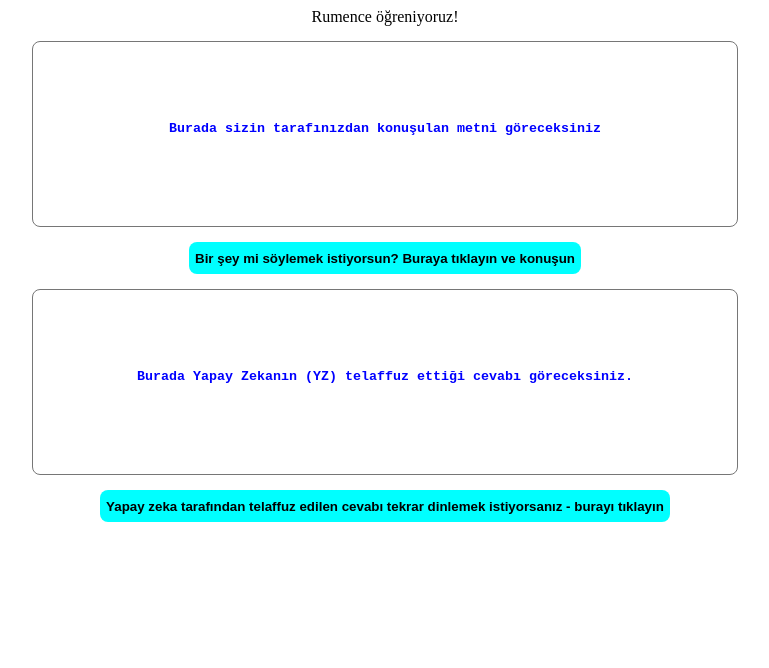
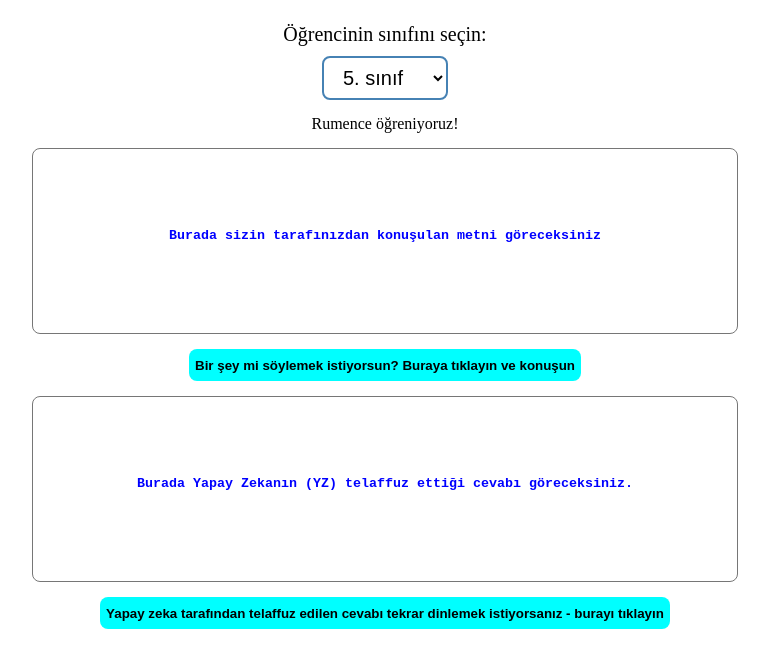
Before and after one commit to turkish2026/turkish2026.github.io, a plain HTML site: page index.html in a window 1280 px wide. Shown: the whole page, without its empty margins (255-1024 px from the left). Drawn offline with nearby package versions, Linux system fonts and the light colour scheme; no server answers.

Commit message:
Update index.html

```diff
--- a/index.html
+++ b/index.html
@@ -13,6 +13,28 @@
 <body>
 
     <div class="container">
+
+<div class="classSelector">
+  <label for="schoolClass">
+    Öğrencinin sınıfını seçin:
+  </label>
+
+  <select id="schoolClass">
+    <option value="1">1. sınıf</option>
+    <option value="2">2. sınıf</option>
+    <option value="3">3. sınıf</option>
+    <option value="4">4. sınıf</option>
+    <option value="5" selected>5. sınıf</option>
+    <option value="6">6. sınıf</option>
+    <option value="7">7. sınıf</option>
+    <option value="8">8. sınıf</option>
+    <option value="9">9. sınıf</option>
+    <option value="10">10. sınıf</option>
+    <option value="11">11. sınıf</option>
+    <option value="12">12. sınıf</option>
+  </select>
+</div>
+
         Rumence öğreniyoruz!
         <div class=" spacer"></div>
         <textarea id="textInput" placeholder="Burada sizin tarafınızdan konuşulan metni göreceksiniz"></textarea>
```
